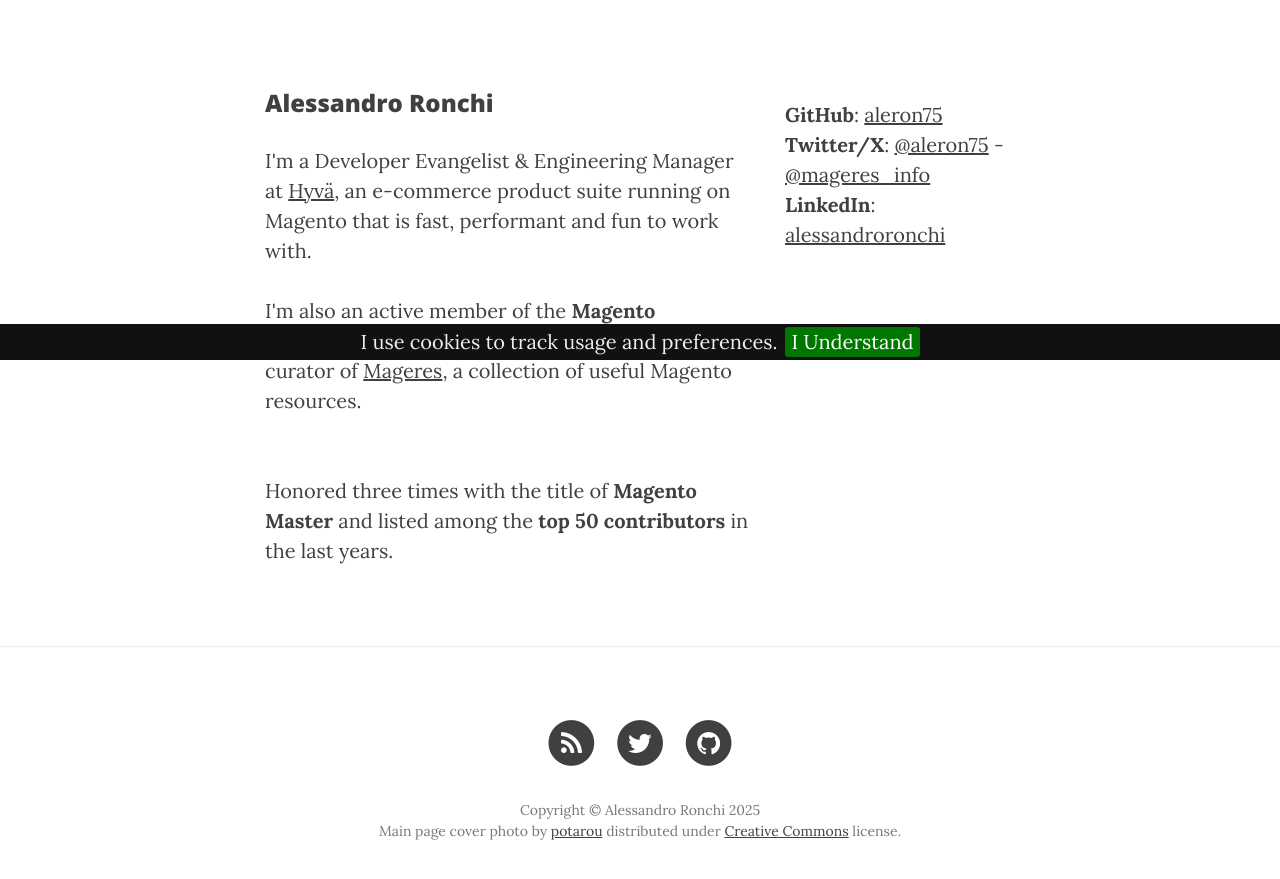
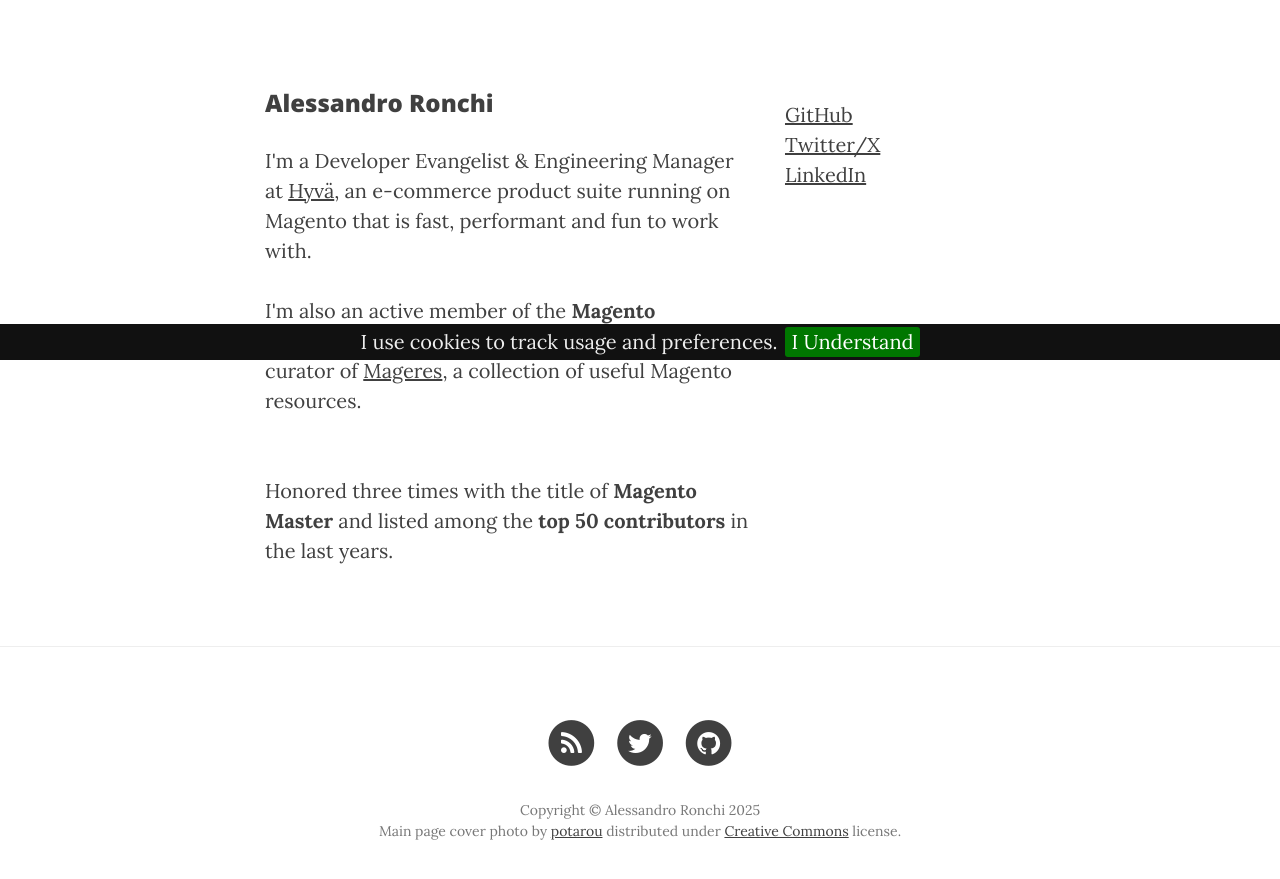
Before and after one commit to aleron75/aleron75.github.io, a Jekyll site: the page built from about.html, in a window 1280 px wide, cut to the strip 540-1447 px from the top of the page. Shown: the top 879 px of the strip. Built offline with Jekyll 4.4.1, drawn with Linux system fonts in a browser that asks for light colours; nearby versions of some CDN libraries.

Commit message:
chore(bio): update social links

```diff
--- a/about.html
+++ b/about.html
@@ -20,11 +20,11 @@ description: aleron75
     </div>
     <div class="col-xs-12 col-sm-4">
         <p>
-            <strong>GitHub</strong>: <a href="https://github.com/aleron75">aleron75</a>
+            <a href="https://github.com/aleron75">GitHub</a>
             <br />
-            <strong>Twitter/X</strong>: <a href="https://x.com/aleron75">@aleron75</a> - <a href="https://x.com/mageres_info">@mageres_info</a>
+            <a href="https://x.com/aleron75">Twitter/X</a>
             <br />
-            <strong>LinkedIn</strong>: <a href="https://www.linkedin.com/in/alessandroronchi/">alessandroronchi</a>
+            <a href="https://www.linkedin.com/in/alessandroronchi/">LinkedIn</a>
         </p>
     </div>
 </div>
```
